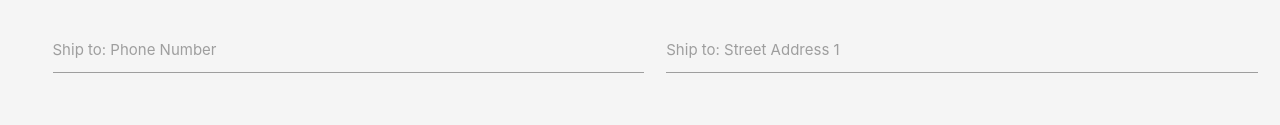
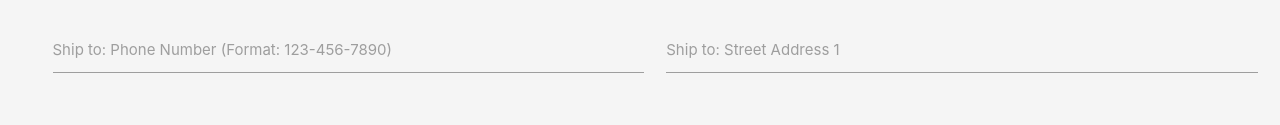
Before and after one commit to CoryFay/tango-packaging, a plain HTML site: page index.html in a window 1280 px wide. Shown: the part 750-875 px from the top of the page. Drawn offline with nearby package versions, Linux system fonts and the light colour scheme.

```diff
--- a/index.html
+++ b/index.html
@@ -59,7 +59,7 @@
             </div>
             <div class="input-field col s6">
                 <input id="shipPhoneNum" type="tel" pattern="[0-9]{3}-[0-9]{3}-[0-9]{4}" class="validate">
-                <label for="shipPhoneNum">Ship to: Phone Number</label>
+                <label for="shipPhoneNum">Ship to: Phone Number (Format: 123-456-7890)</label>
             </div>
             <div class="input-field col s6">
                 <input id="shipStreet1" type="text" class="validate">
```
